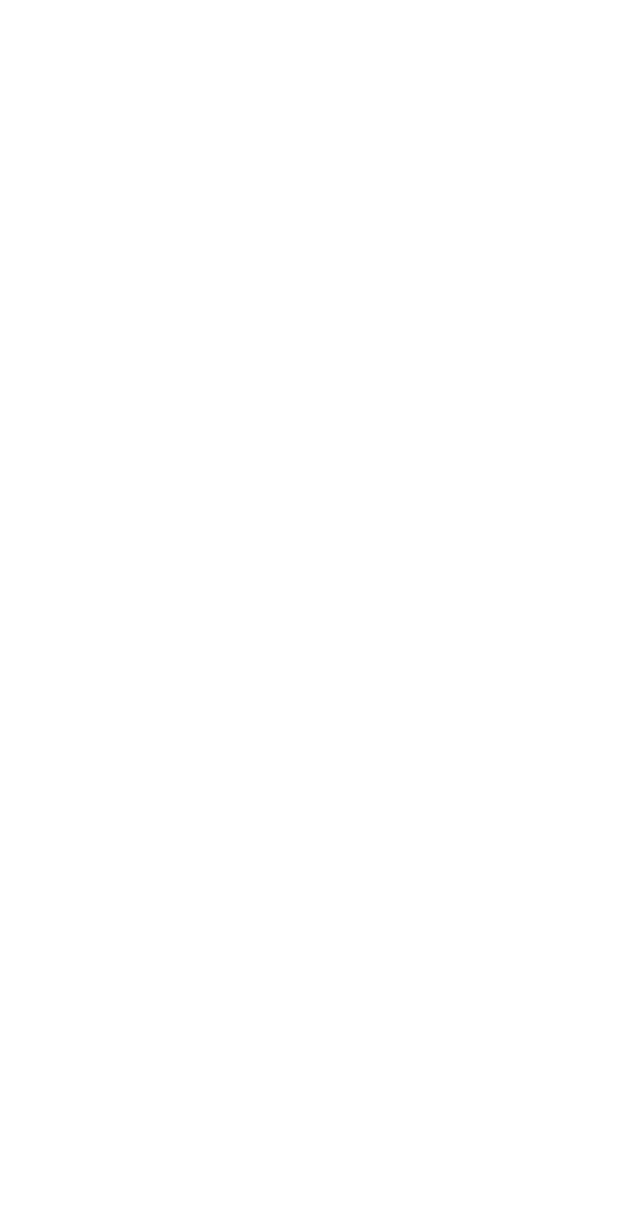
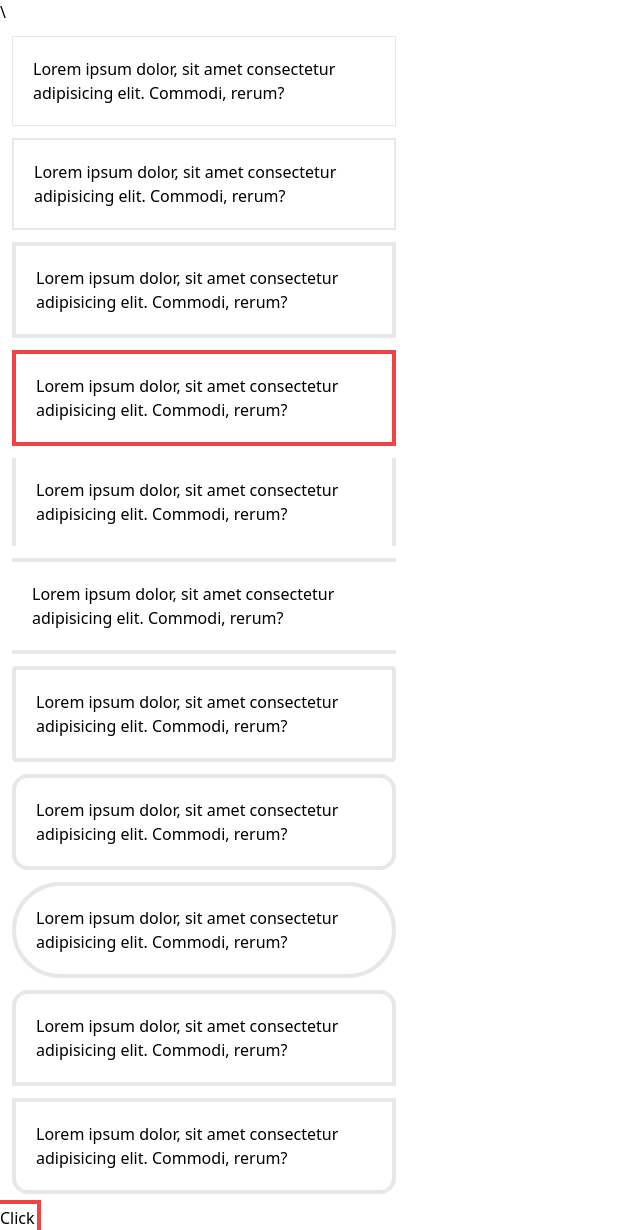
Before and after one commit to alison2686/tailwind-sandbox, a plain HTML site: page 08-borders/index.html in a window 1280 px wide. Shown: the whole page, without its empty margins (0-640 px from the left). Before the commit the page ends 800 px from the top, so only its background shows below. Drawn offline with nearby package versions, Linux system fonts and the light colour scheme.

Commit message:
border and border radius

```diff
--- a/08-borders/index.html
+++ b/08-borders/index.html
@@ -8,11 +8,54 @@
     <title>Borders</title>
   </head>
   <body>
-    <!-- Border Width & Colors -->
+    <!-- Border Width & Colors -->\
+    <div class="w-96 m-3 p-5 border">
+      Lorem ipsum dolor, sit amet consectetur adipisicing elit. Commodi, rerum?
+    </div>
 
+    <div class="w-96 m-3 p-5 border-2">
+      Lorem ipsum dolor, sit amet consectetur adipisicing elit. Commodi, rerum?
+    </div>
+
+    <div class="w-96 m-3 p-5 border-4">
+      Lorem ipsum dolor, sit amet consectetur adipisicing elit. Commodi, rerum?
+    </div>
+
+    <div class="w-96 m-3 p-5 border-4 border-red-500">
+      Lorem ipsum dolor, sit amet consectetur adipisicing elit. Commodi, rerum?
+    </div>
+
+    <div class="w-96 m-3 p-5 border-x-4">
+      Lorem ipsum dolor, sit amet consectetur adipisicing elit. Commodi, rerum?
+    </div>
+
+    <div class="w-96 m-3 p-5 border-y-4">
+      Lorem ipsum dolor, sit amet consectetur adipisicing elit. Commodi, rerum?
+    </div>
     <!-- Border Radius -->
+    <div class="w-96 m-3 p-5 border-4 rounded">
+      Lorem ipsum dolor, sit amet consectetur adipisicing elit. Commodi, rerum?
+    </div>
+
+    <div class="w-96 m-3 p-5 border-4 rounded-2xl">
+      Lorem ipsum dolor, sit amet consectetur adipisicing elit. Commodi, rerum?
+    </div>
+
+    <div class="w-96 m-3 p-5 border-4 rounded-full">
+      Lorem ipsum dolor, sit amet consectetur adipisicing elit. Commodi, rerum?
+    </div>
+
+    <div class="w-96 m-3 p-5 border-4 rounded-t-2xl">
+      Lorem ipsum dolor, sit amet consectetur adipisicing elit. Commodi, rerum?
+    </div>
+
+    <div class="w-96 m-3 p-5 border-4 rounded-b-2xl">
+      Lorem ipsum dolor, sit amet consectetur adipisicing elit. Commodi, rerum?
+    </div>
+
 
     <!-- Outline -->
+    <button class="outline outline-4 outline-offset-2 outline-red-500">Click</button>
   </body>
 </html>
 
```
